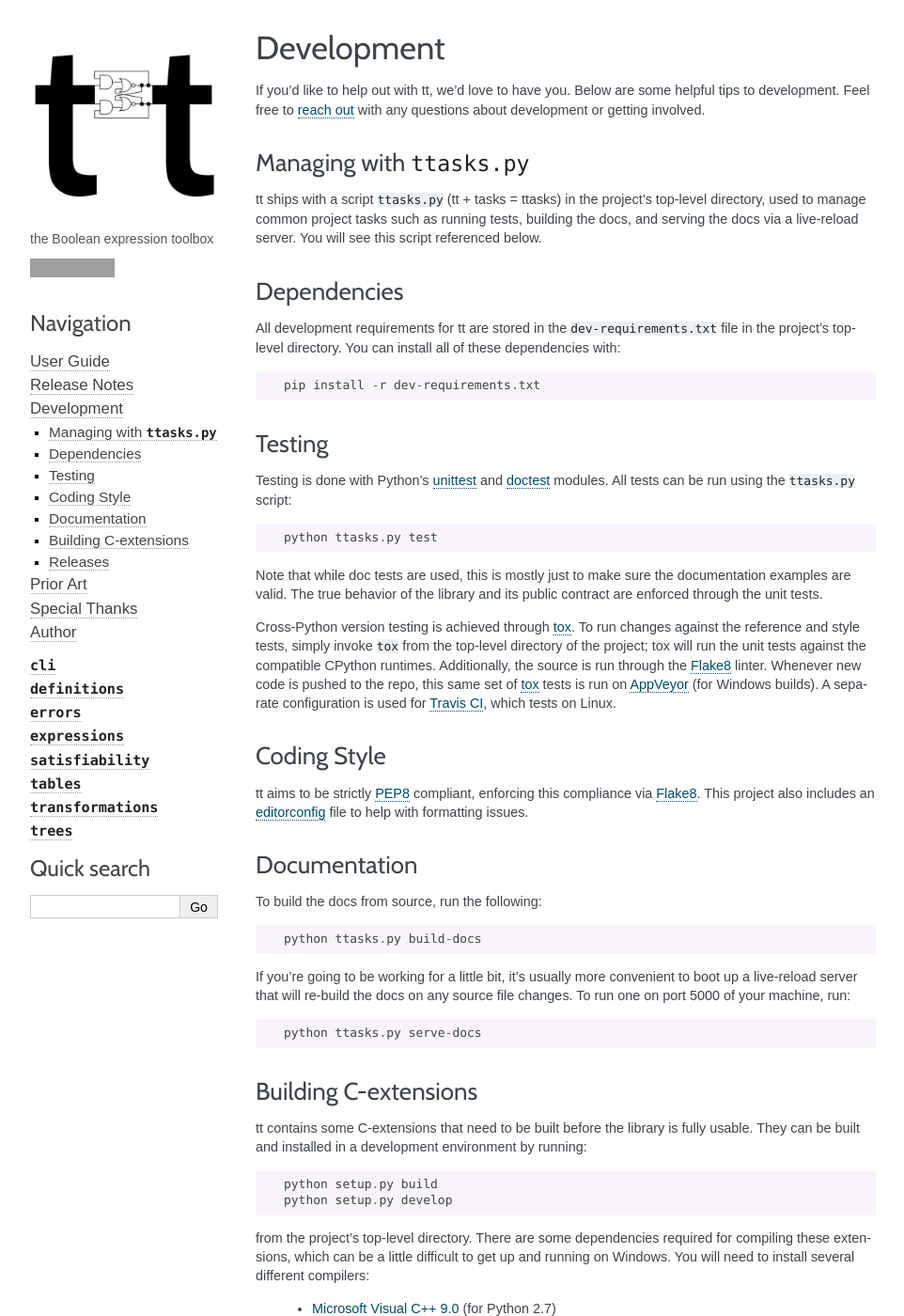
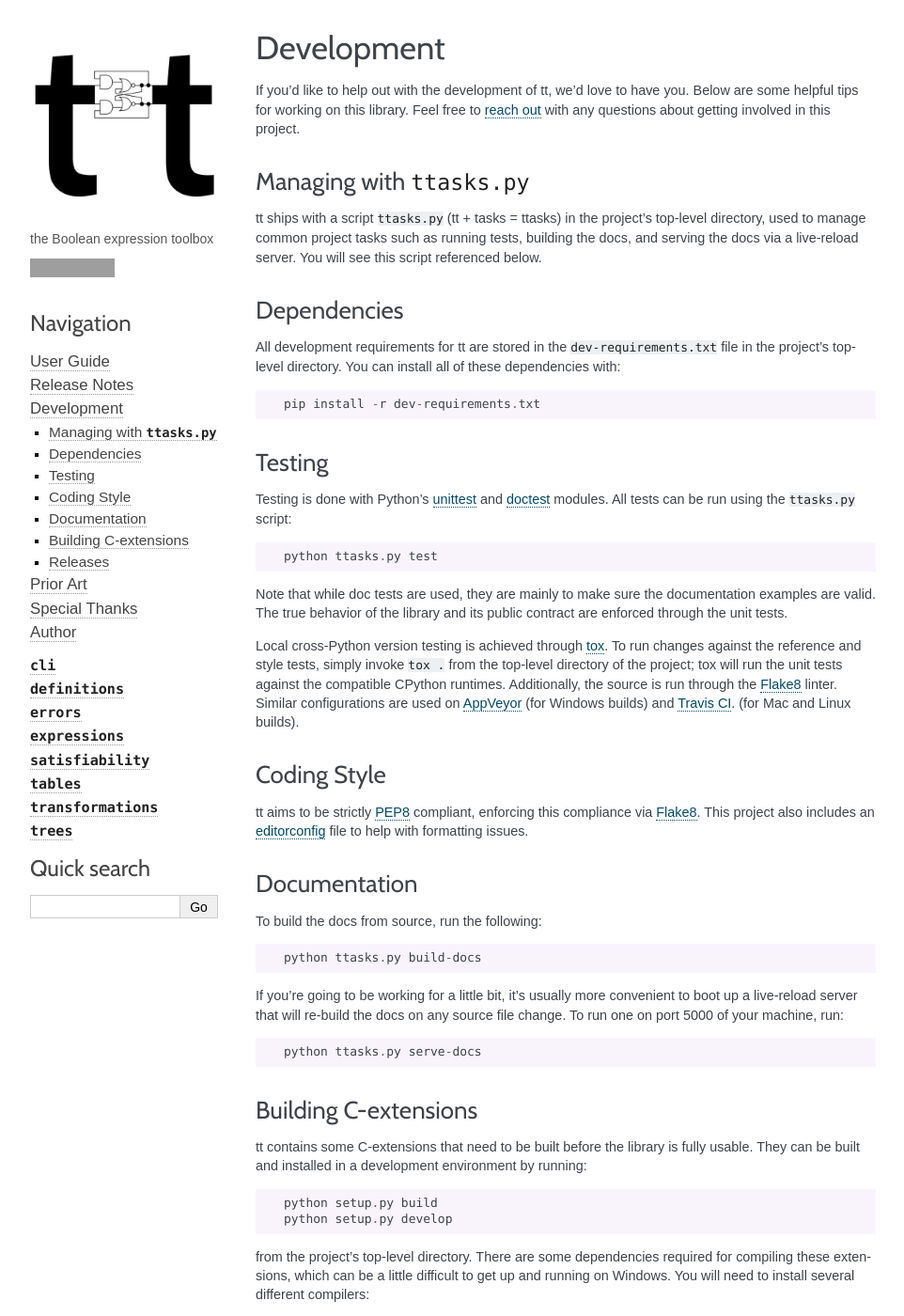
Before and after one commit to welchbj/tt, a Sphinx documentation site: the page built from docs/development.rst, in a window 1280 px wide and 1400 px high. Shown: the whole window at 94% size, without its empty margins (148-1110 px from the left). Built offline with Sphinx 7.4.7, drawn with Linux system fonts in a browser that asks for light colours; some web fonts are replaced; some of the changed text lies outside the part shown; grey boxes are pictures that could not be loaded.

Commit message:
Update the development guide to be in-sync with current development workflows

```diff
--- a/docs/development.rst
+++ b/docs/development.rst
@@ -2,7 +2,7 @@
 Development
 ===========
 
-If you'd like to help out with tt, we'd love to have you. Below are some helpful tips to development. Feel free to :doc:`reach out </author>` with any questions about development or getting involved.
+If you'd like to help out with the development of tt, we'd love to have you. Below are some helpful tips for working on this library. Feel free to :doc:`reach out </author>` with any questions about getting involved in this project.
 
 
 Managing with ``ttasks.py``
@@ -26,9 +26,9 @@
 
     python ttasks.py test
 
-Note that while doc tests are used, this is mostly just to make sure the documentation examples are valid. The true behavior of the library and its public contract are enforced through the unit tests.
+Note that while doc tests are used, they are mainly to make sure the documentation examples are valid. The true behavior of the library and its public contract are enforced through the unit tests.
 
-Cross-Python version testing is achieved through `tox`_. To run changes against the reference and style tests, simply invoke ``tox`` from the top-level directory of the project; tox will run the unit tests against the compatible CPython runtimes. Additionally, the source is run through the `Flake8`_ linter. Whenever new code is pushed to the repo, this same set of `tox`_ tests is run on `AppVeyor`_ (for Windows builds). A separate configuration is used for `Travis CI`_, which tests on Linux.
+Local cross-Python version testing is achieved through `tox`_. To run changes against the reference and style tests, simply invoke ``tox .`` from the top-level directory of the project; tox will run the unit tests against the compatible CPython runtimes. Additionally, the source is run through the `Flake8`_ linter. Similar configurations are used on `AppVeyor`_ (for Windows builds) and `Travis CI`_. (for Mac and Linux builds).
 
 
 Coding Style
@@ -44,7 +44,7 @@
 
     python ttasks.py build-docs
 
-If you're going to be working for a little bit, it's usually more convenient to boot up a live-reload server that will re-build the docs on any source file changes. To run one on port 5000 of your machine, run::
+If you're going to be working for a little bit, it's usually more convenient to boot up a live-reload server that will re-build the docs on any source file change. To run one on port 5000 of your machine, run::
 
     python ttasks.py serve-docs
 
@@ -71,11 +71,11 @@
 
 Work for each release is done in a branch off of develop following the naming convention v{major}.{minor}.{micro}. When work for a version is complete, its branch is merged back into develop, which is subsequently merged into master. The master branch is then tagged with the release version number, following the scheme {major}.{minor}.{micro}.
 
-Wheels for Windows environments are provided on PyPI. To get the built wheels from the release build on AppVeyor, make sure you have the ``APPVEYOR_TOKEN`` environment variable set and run::
+Wheels for Windows environments are provided for the library's users on PyPI. To download the built wheels from the latest build on AppVeyor, make sure you have the ``APPVEYOR_TOKEN`` environment variable set and run::
 
     python ttasks.py pull-latest-win-wheels
 
-Additionally, let's make sure to include a source bundle in this release::
+Additionally, when packaging for a release, make sure to include a source bundle::
 
     python setup.py sdist
 
```
